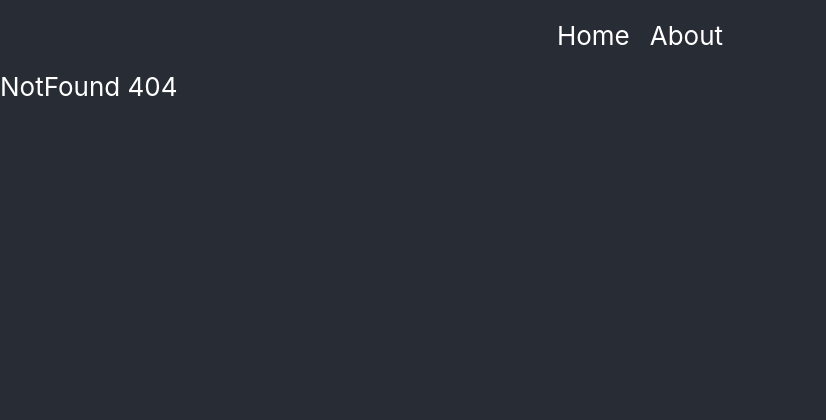
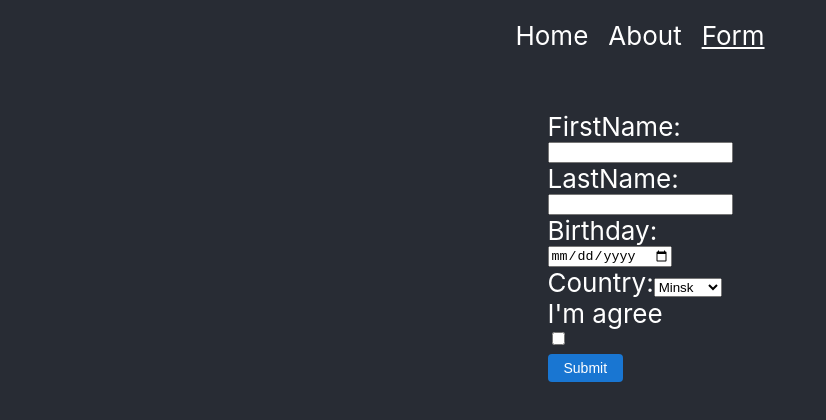
Before and after one commit to vladi2909/rs-react, a React (Create React App) app: page /registration in a window 1280 px wide. Before the commit this address had no page. Shown: the top 420 px of the page, without its empty margins (0-826 px from the left). Built offline with nearby package versions, Linux system fonts and the light colour scheme.

Commit message:
feat: form

```diff
--- a/src/App.js
+++ b/src/App.js
@@ -3,6 +3,7 @@ import { Routes, Route } from "react-router-dom";
 import { Home } from "./pages/Home";
 import { About } from "./pages/About";
 import { NotFound } from "./pages/NotFound";
+import { Registration } from './pages/Registration';
 import { Layout } from './components/Layout';
 
 function App() {
@@ -12,6 +13,7 @@ function App() {
         <Route path='/' element={<Layout />}>
           <Route index element={<Home />} />
           <Route path="about" element={<About />} />
+          <Route path='registration' element={<Registration />} />
           <Route path="*" element={<NotFound />} />
         </Route>
         </Routes>
--- /dev/null
+++ b/src/components/CardForm/CardForm.js
@@ -0,0 +1,7 @@
+export const CardForm = () => {
+  return (
+    <div>
+      123
+    </div>
+  );
+};
--- /dev/null
+++ b/src/components/Form/Form.css
@@ -0,0 +1,13 @@
+form {
+  margin: 40px auto;
+  display: flex;
+  justify-content: center;
+}
+
+label {
+  display: block;
+}
+
+input {
+  display: block;
+}
--- /dev/null
+++ b/src/components/Form/Form.js
@@ -0,0 +1,85 @@
+import { useState } from 'react';
+import { Button } from '../ui/Button';
+import './Form.css';
+
+export const Form = ({ setFormValues }) => {
+  const [firstName, setFirstName] = useState('');
+  const [lastName, setLastName] = useState('');
+  const [birthday, setBirthday] = useState('');
+  const [country, setCountry] = useState('Minsk');
+  const [agree, setAgree] = useState(false);
+
+  const handleSubmit = (e) => {
+    setFormValues(
+      state => [
+        ...state,
+        {
+          firstName,
+          lastName,
+          birthday,
+          country,
+          agree
+        }
+      ]
+    );
+    e.preventDefault();
+  }
+
+  return (
+    <form onSubmit={handleSubmit}>
+      <div>
+        <label htmlFor='firstName'>
+          FirstName:
+          <input
+            type='text'
+            name='firstName'
+            value={firstName}
+            onChange={(e) => setFirstName(e.target.value)}
+          />
+        </label>
+        <label htmlFor='lastName'>
+          LastName:
+          <input
+            type='text'
+            name='lastName'
+            value={lastName}
+            onChange={(e) => setLastName(e.target.value)}
+          />
+        </label>
+        <label htmlFor='Birthday'>
+          Birthday:
+          <input
+            type='date'
+            name='Birthday'
+            value={birthday}
+            onChange={(e) => setBirthday(e.target.value)}
+          />
+        </label>
+        <label htmlFor='country'>
+          Country:
+          <select
+            name='country'
+            value={country}
+            onChange={(e) => setCountry(e.target.value)}
+          >
+            <option>Minsk</option>
+            <option>Mogilev</option>
+            <option>Brest</option>
+          </select>
+        </label>
+        <label htmlFor='agree'>
+          I'm agree
+          <input
+            type='checkbox'
+            name='agree'
+            checked={agree}
+            onChange={() => setAgree(prev => !prev)}
+          />
+        </label>
+        <Button variant="contained" title="Submit" />
+      </div>
+
+
+    </form>
+  );
+};
--- a/src/components/Layout.js
+++ b/src/components/Layout.js
@@ -10,6 +10,9 @@ export const Layout = () => {
         <NavLink to="/about" className='header__link'>
           About
         </NavLink>
+        <NavLink to="/registration" className='header__link'>
+          Form
+        </NavLink>
       </header>
 
       <main>
--- /dev/null
+++ b/src/components/ui/InputSearch.js
@@ -0,0 +1,17 @@
+export const Input = (props) => {
+  return (
+    <input
+      value={props.value}
+      onChange={(e) => props.inputChange(e.target.value)}
+      style={input}
+      placeholder={props.placeholder}
+    />
+  );
+};
+
+const input = {
+  padding: '6px 16px',
+  border: 'none',
+  borderRadius: '4px',
+  outline: 'none',
+};
--- a/src/components/ui/input.js
+++ b/src/components/ui/input.js
@@ -1,17 +1,5 @@
-export const Input = (props) => {
-  return (
-    <input
-      value={props.value}
-      onChange={(e) => props.inputChange(e.target.value)}
-      style={input}
-      placeholder={props.placeholder}
-    />
-  );
-};
+import { forwardRef } from "react"
 
-const input = {
-  padding: '6px 16px',
-  border: 'none',
-  borderRadius: '4px',
-  outline: 'none',
-};
+export const Input = forwardRef((props, ref) => {
+  return <input inputRef={ref} {...props} />
+});
--- a/src/pages/Home.js
+++ b/src/pages/Home.js
@@ -1,6 +1,6 @@
 import { useEffect, useState, useRef } from "react";
 import { Button } from "../components/ui/Button";
-import { Input } from "../components/ui/input";
+import { Input } from "../components/ui/InputSearch";
 import { CardList } from "../components/CardList/CardList";
 
 export const Home = () => {
--- /dev/null
+++ b/src/pages/Registration.js
@@ -0,0 +1,19 @@
+import { useState } from "react";
+import { CardForm } from "../components/CardForm/CardForm";
+import { Form } from "../components/Form/Form";
+
+export const Registration = () => {
+  const [formValues, setFormValues] = useState([]);
+  return (
+    <>
+      <Form setFormValues={setFormValues} />
+      <main>
+        {
+          formValues.map((item, indx) => {
+            return <CardForm item={item} key={indx} />
+          })
+        }
+      </main>
+    </>
+  );
+};
```
